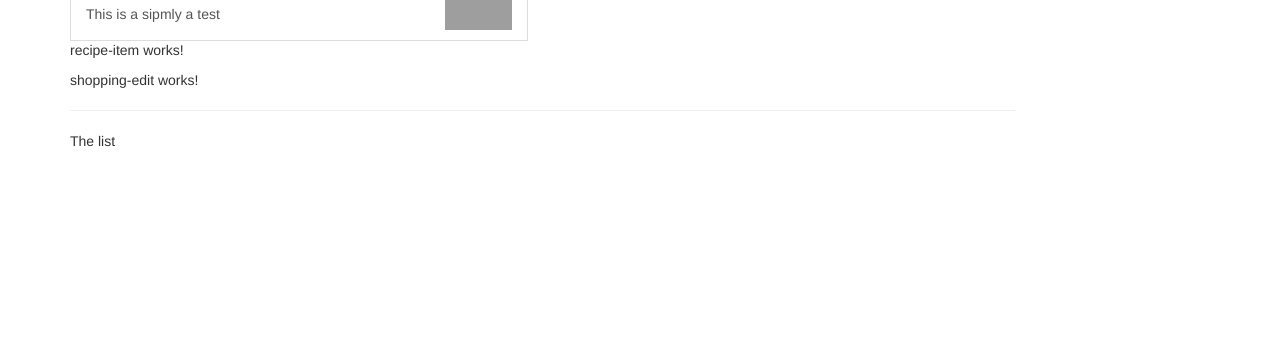
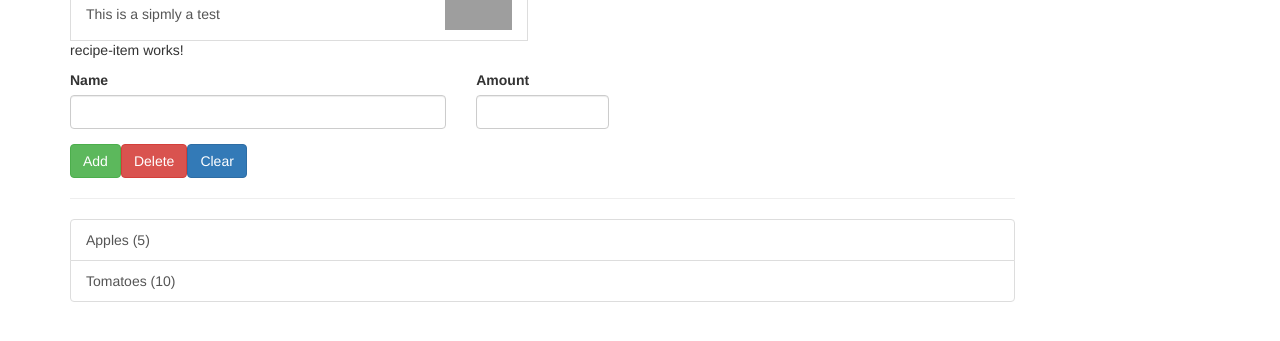
Before and after one commit to isalavat/angular-17-recipe-book-course-project, an Angular app: page / in a window 1280 px wide. Shown: the part 249-590 px from the top of the page. Built offline with nearby package versions, Linux system fonts and the light colour scheme; grey boxes are pictures that could not be loaded.

Commit message:
View for managing ingrtedients

```diff
--- /dev/null
+++ b/src/app/shared/ingredient.model.ts
@@ -0,0 +1,6 @@
+export class Ingredient {
+  constructor(public name: string, public amount: number) {
+    this.name = name;
+    this.amount = amount;
+  }
+}
--- a/src/app/shopping-list/shopping-edit/shopping-edit.component.html
+++ b/src/app/shopping-list/shopping-edit/shopping-edit.component.html
@@ -1 +1,23 @@
-<p>shopping-edit works!</p>
+<div class="row">
+  <div class="col-xs-12">
+    <form>
+      <div class="row">
+        <div class="col-sm-5 form-group">
+          <label for="name">Name</label>
+          <input type="text" id="name" class="form-control" />
+        </div>
+        <div class="col-sm-2 form-group">
+          <label for="amonut">Amount</label>
+          <input type="number" id="amonut" class="form-control" />
+        </div>
+      </div>
+      <div class="row">
+        <div class="col-xs-12">
+          <button class="btn btn-success" type="submit">Add</button>
+          <button class="btn btn-danger" type="button">Delete</button>
+          <button class="btn btn-primary" type="button">Clear</button>
+        </div>
+      </div>
+    </form>
+  </div>
+</div>
--- a/src/app/shopping-list/shopping-list.component.html
+++ b/src/app/shopping-list/shopping-list.component.html
@@ -2,6 +2,14 @@
   <div class="col-xs-10">
     <app-shopping-edit></app-shopping-edit>
     <hr />
-    <p>The list</p>
+    <ul class="list-group">
+      <a
+        class="list-group-item"
+        style="cursor: pointer"
+        *ngFor="let ingredient of ingredients"
+      >
+        {{ ingredient.name }} ({{ ingredient.amount }})</a
+      >
+    </ul>
   </div>
 </div>
--- a/src/app/shopping-list/shopping-list.component.ts
+++ b/src/app/shopping-list/shopping-list.component.ts
@@ -1,10 +1,18 @@
 import { Component } from '@angular/core';
+import { Ingredient } from '../shared/ingredient.model';
 
 @Component({
   selector: 'app-shopping-list',
   templateUrl: './shopping-list.component.html',
-  styleUrl: './shopping-list.component.css'
+  styleUrl: './shopping-list.component.css',
 })
 export class ShoppingListComponent {
+  ingredients: Ingredient[] = [
+    new Ingredient('Apples', 5),
+    new Ingredient('Tomatoes', 10),
+  ];
 
+  constructor() {}
+
+  ngOnInit() {}
 }
```
